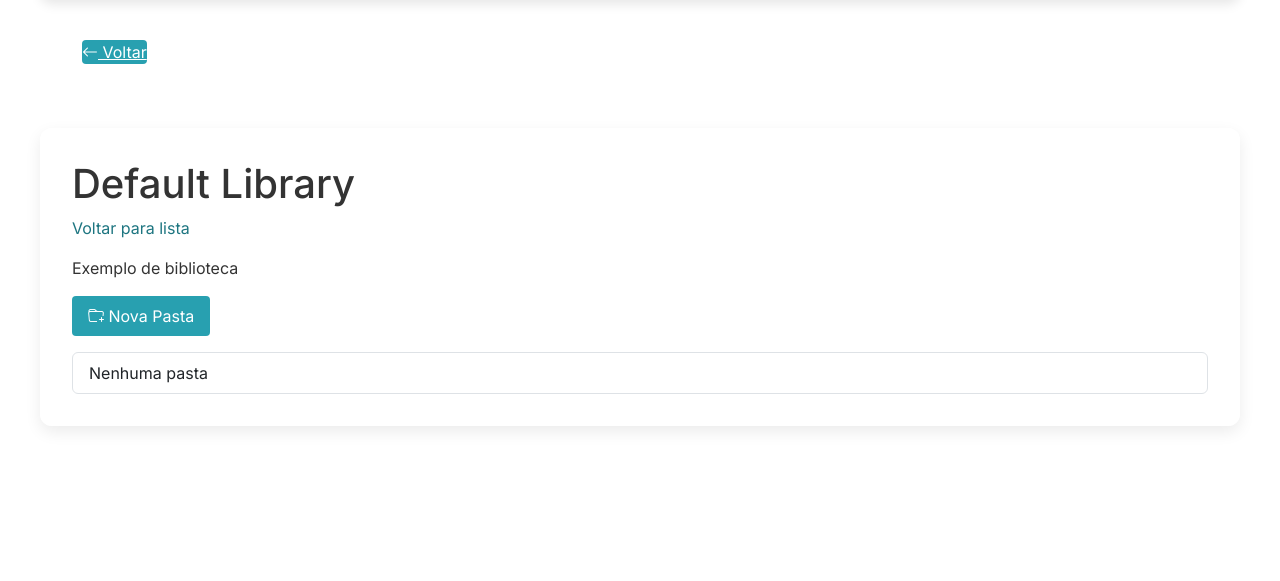
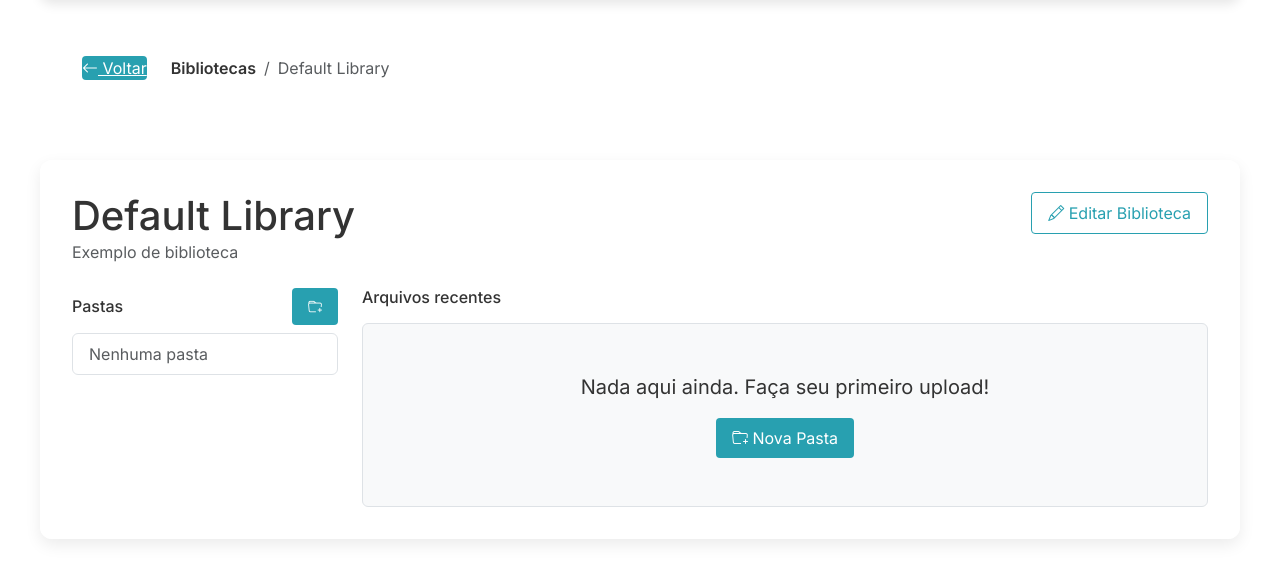
Before and after one commit to BrunoRochaBelo/arkiv, a Flask app: page /libraries/1 in a window 1280 px wide. Shown: the part 76-657 px from the top of the page. Run offline with Flask 3, Linux system fonts and the light colour scheme; a user stored in the database is signed in; data comes from the database, SQL or seed files in the repository; data that the repository does not hold is empty.

Commit message:
Refatore tela de biblioteca

```diff
--- a/arkiv_app/library/routes.py
+++ b/arkiv_app/library/routes.py
@@ -65,10 +65,18 @@ def list_libraries():
 def show_library(lib_id):
     lib = Library.query.get_or_404(lib_id)
     folders = Folder.query.filter_by(library_id=lib_id, parent_id=None).all()
+    assets = (
+        Asset.query
+        .filter_by(library_id=lib_id)
+        .order_by(Asset.created_at.desc())
+        .limit(20)
+        .all()
+    )
     return render_template(
         "library/detail.html",
         library=lib,
         folders=folders,
+        assets=assets,
         title=lib.name,
     )
 
--- a/arkiv_app/templates/library/detail.html
+++ b/arkiv_app/templates/library/detail.html
@@ -1,16 +1,55 @@
 {% extends 'base.html' %}
+{% block breadcrumb %}
+<nav aria-label="breadcrumb">
+  <ol class="breadcrumb mb-0">
+    <li class="breadcrumb-item"><a href="{{ url_for('library.list_libraries') }}">Bibliotecas</a></li>
+    <li class="breadcrumb-item active" aria-current="page">{{ library.name }}</li>
+  </ol>
+</nav>
+{% endblock %}
 {% block content %}
-<h1>{{ library.name }}</h1>
-<p><a href="{{ url_for('library.list_libraries') }}">Voltar para lista</a></p>
-<p>{{ library.description }}</p>
-<a href="{{ url_for('folder.create_folder') }}?library_id={{ library.id }}" class="btn btn-accent mb-3"><i class="bi bi-folder-plus"></i> Nova Pasta</a>
-<ul class="list-group">
-  {% for folder in folders %}
-  <li class="list-group-item d-flex justify-content-between align-items-center">
-    <a href="{{ url_for('folder.view_folder', folder_id=folder.id) }}">{{ folder.name }}</a>
-  </li>
-  {% else %}
-  <li class="list-group-item">Nenhuma pasta</li>
-  {% endfor %}
-</ul>
+<div class="d-flex justify-content-between align-items-start flex-column flex-sm-row gap-3 mb-4">
+  <div>
+    <h1 class="mb-0">{{ library.name }}</h1>
+    {% if library.description %}
+    <p class="text-muted mb-0">{{ library.description }}</p>
+    {% endif %}
+  </div>
+  <a href="{{ url_for('library.edit_library', lib_id=library.id) }}" class="btn btn-outline-accent"><i class="bi bi-pencil"></i> Editar Biblioteca</a>
+</div>
+<div class="row">
+  <div class="col-md-3 mb-4">
+    <div class="d-flex justify-content-between align-items-center mb-2">
+      <h6 class="mb-0">Pastas</h6>
+      <a href="{{ url_for('folder.create_folder') }}?library_id={{ library.id }}" class="btn btn-sm btn-accent" aria-label="Nova Pasta"><i class="bi bi-folder-plus"></i></a>
+    </div>
+    <ul class="list-group folder-list">
+      {% for folder in folders %}
+      <li class="list-group-item"><a href="{{ url_for('folder.view_folder', folder_id=folder.id) }}">{{ folder.name }}</a></li>
+      {% else %}
+      <li class="list-group-item text-muted">Nenhuma pasta</li>
+      {% endfor %}
+    </ul>
+  </div>
+  <div class="col-md-9">
+    <div class="d-flex justify-content-between align-items-center mb-3">
+      <h6 class="mb-0">Arquivos recentes</h6>
+    </div>
+    {% if assets %}
+    <div class="asset-grid">
+      {% for a in assets %}
+      <div class="asset-card">
+        <img src="{{ url_for('static', filename='img/avatar.svg') }}" alt="thumb">
+        <div class="asset-info">{{ a.filename_orig }}</div>
+      </div>
+      {% endfor %}
+    </div>
+    {% else %}
+    <div class="text-center p-5 border rounded bg-light">
+      <p class="lead mb-3">Nada aqui ainda. Faça seu primeiro upload!</p>
+      <a href="{{ url_for('folder.create_folder') }}?library_id={{ library.id }}" class="btn btn-accent"><i class="bi bi-folder-plus"></i> Nova Pasta</a>
+    </div>
+    {% endif %}
+  </div>
+</div>
 {% endblock %}
```
Also changed, not shown: arkiv_app/static/css/style.css (+33 -0 lines).
